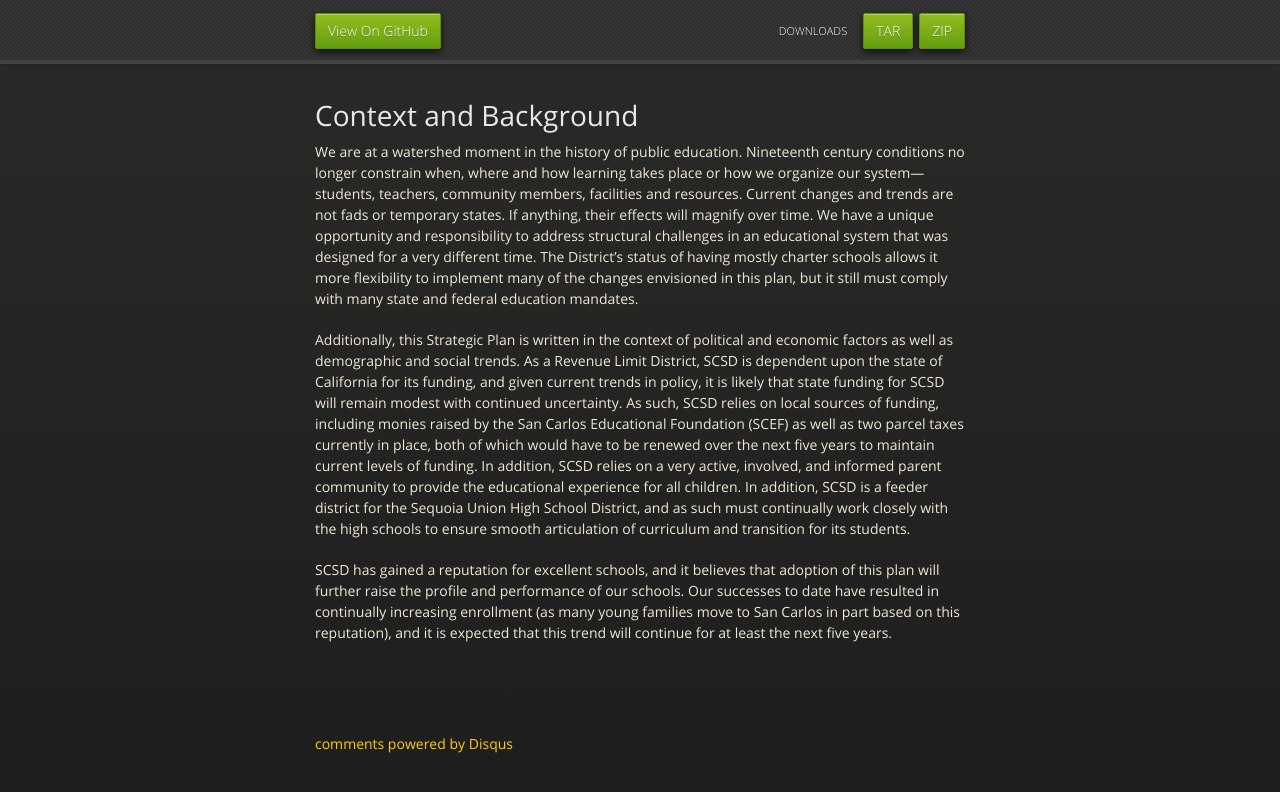
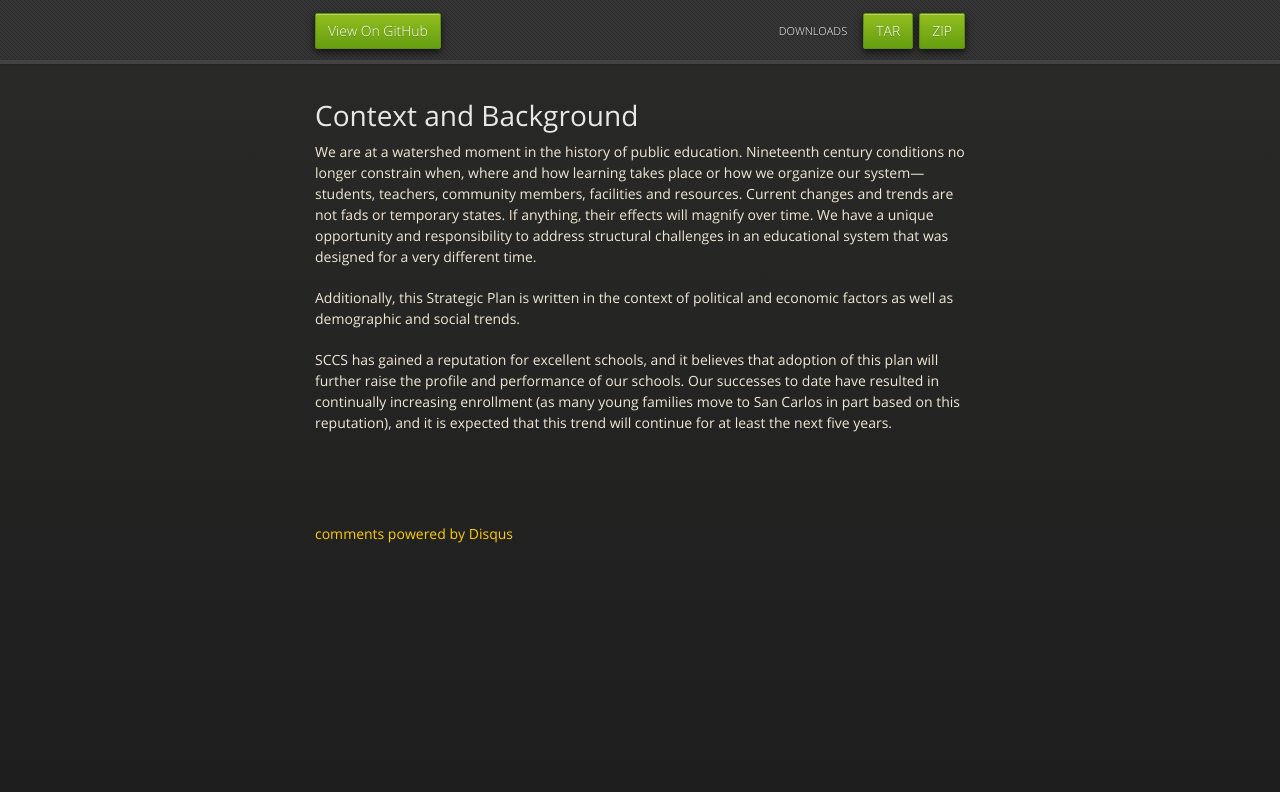
Before and after one commit to christopherritter/sccs-strategic-plan, a Jekyll site: the page built from context.md, in a window 1280 px wide. Shown: the top 792 px of the page. Built offline with Jekyll 4.4.1, drawn with Linux system fonts in a browser that asks for light colours; nearby versions of some CDN libraries; Markdown is read by kramdown in place of the engine named in the settings; comment, search, counter and statistics services are not loaded.

Commit message:
Update context.md

```diff
--- a/context.md
+++ b/context.md
@@ -12,26 +12,12 @@ place or how we organize our system—students, teachers, community members,
 facilities and resources.  Current changes and trends are not fads or temporary
 states.  If anything, their effects will magnify over time.  We have a unique
 opportunity and responsibility to address structural challenges in an educational
-system that was designed for a very different time.  The District's status of having
-mostly charter schools allows it more flexibility to implement many of the changes
-envisioned in this plan, but it still must comply with many state and federal
-education mandates.
+system that was designed for a very different time.
 
 Additionally, this Strategic Plan is written in the context of political and economic
-factors as well as demographic and social trends.  As a Revenue Limit District,
-SCSD is dependent upon the state of California for its funding, and given current
-trends in policy, it is likely that state funding for SCSD will remain modest with
-continued uncertainty.  As such, SCSD relies on local sources of funding,
-including monies raised by the San Carlos Educational Foundation (SCEF) as
-well as two parcel taxes currently in place, both of which would have to be
-renewed over the next five years to maintain current levels of funding. In addition,
-SCSD relies on a very active, involved, and informed parent community to
-provide the educational experience for all children.  In addition, SCSD is a feeder
-district for the Sequoia Union High School District, and as such must continually
-work closely with the high schools to ensure smooth articulation of curriculum
-and transition for its students.
+factors as well as demographic and social trends.
 
-SCSD has gained a reputation for excellent schools, and it believes that adoption
+SCCS has gained a reputation for excellent schools, and it believes that adoption
 of this plan will further raise the profile and performance of our schools. Our
 successes to date have resulted in continually increasing enrollment (as many
 young families move to San Carlos in part based on this reputation), and it is
```
